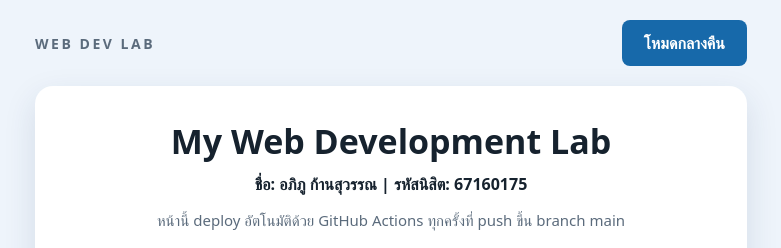
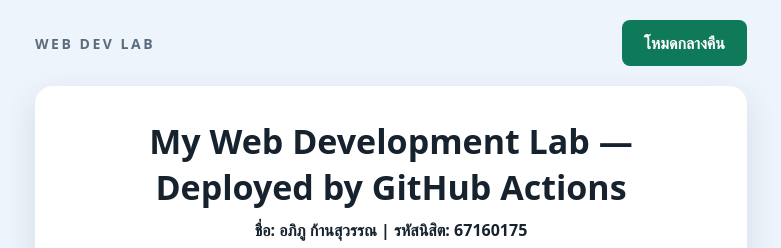
Before and after one commit to Etihw175/webdev-actions-lab, a plain HTML site: page index.html in a window 1280 px wide. Shown: the top 248 px of the page, without its empty margins (249-1030 px from the left). Drawn offline with Linux system fonts and the light colour scheme.

Commit message:
Update home page design

```diff
--- a/index.html
+++ b/index.html
@@ -16,7 +16,7 @@
   <main>
     <!-- Exercise 1: ชื่อ-รหัสนิสิต และข้อความต้อนรับของตัวเอง -->
     <section class="card hero">
-      <h1>My Web Development Lab</h1>
+      <h1>My Web Development Lab — Deployed by GitHub Actions</h1>
       <p class="who">ชื่อ: อภิภู ก้านสุวรรณ | รหัสนิสิต: 67160175</p>
       <p class="lede">หน้านี้ deploy อัตโนมัติด้วย GitHub Actions ทุกครั้งที่ push ขึ้น branch main</p>
       <p id="status">Ready to deploy</p>
--- a/style.css
+++ b/style.css
@@ -4,7 +4,7 @@
   --surface: #ffffff;
   --text: #16222e;
   --dim: #5b6b7c;
-  --accent: #1769aa;
+  --accent: #0f7a5a;   /* Part D: เปลี่ยนสีปุ่มเป็นเขียวเข้ม เพื่อดูว่า deploy ใหม่จริง */
   --accent-ink: #ffffff;
   --shadow: 0 12px 32px #1e3a5f20;
 }
```
